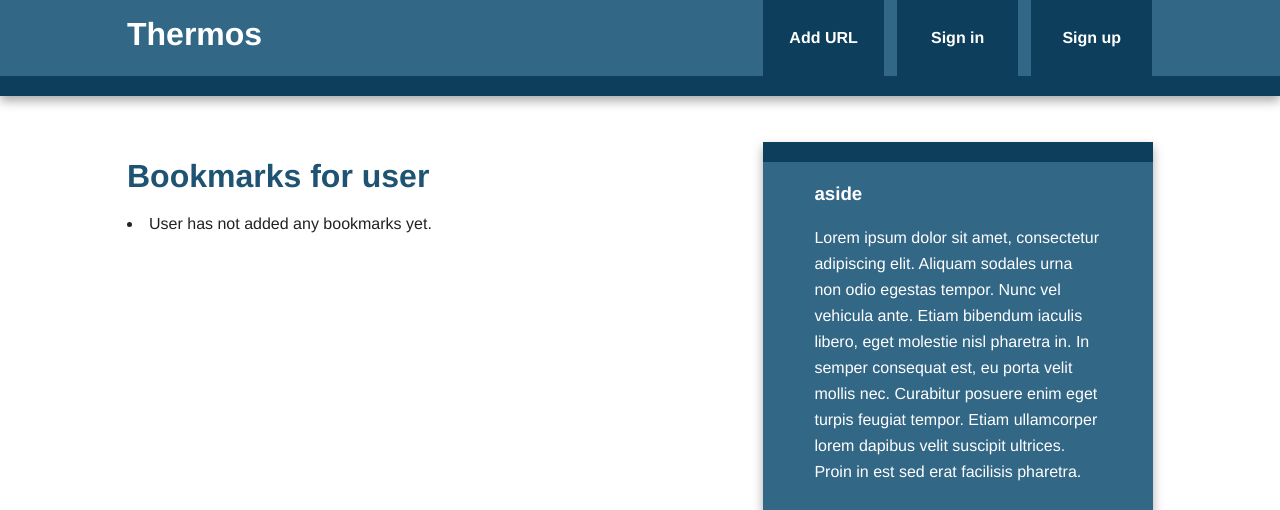
After one commit to bukhonenko/thermos, a Flask app: template thermos/templates/user.html in a window 1280 px wide. The commit adds this page. Shown: the top 510 px of the page. Run offline with Flask 2, Linux system fonts and the light colour scheme; the template is opened without the code that fills it, so the values that code supplies are empty; some libraries are stand-ins or nearby versions.

Commit message:
"added user view and template"

```diff
--- a/thermos/templates/index.html
+++ b/thermos/templates/index.html
@@ -19,7 +19,11 @@ Thermos -- Welcome
                 {% if new_bookmarks %}
                     <ul>
                     {% for bm in new_bookmarks%}
-                        <li>{{ bm.user.username }} added <a href="{{ bm.url }}">{{ bm.description }}</a> </li>
+                        <li><a href="{{ url_for('user', username=bm.user.username) }}"> {{ bm.user.username }}</a>
+                            added
+                            <a href="{{ bm.url }}">{{ bm.description }}
+                        </li>
+
                     {% endfor%}
                     </ul>
                 {% else %}
--- /dev/null
+++ b/thermos/templates/user.html
@@ -0,0 +1,24 @@
+{% extends 'base.html' %}
+
+{% block title %}
+Thermos -- Bookmarks for user {{ user.username }}
+{% endblock %}
+
+{% block content %}
+     <article>
+            <header>
+                <h1>Bookmarks for user {{ user.username }}</h1
+
+                <ul>
+                    {% for bm in user.bookmarks %}
+                        <li>
+                            <a href="{{ bm.url }}">{{ bm.description }}</a>
+                        <span class="timestamp">Added at {{ bm.date }}</span>
+                        </li>
+                    {% else %}
+                        <li>User has not added any bookmarks yet.</li>
+                    {% endfor%}
+                </ul>
+            </header>
+     </article>
+{% endblock %}
```
Also changed, not shown: thermos/views.py (+6 -1 lines).
